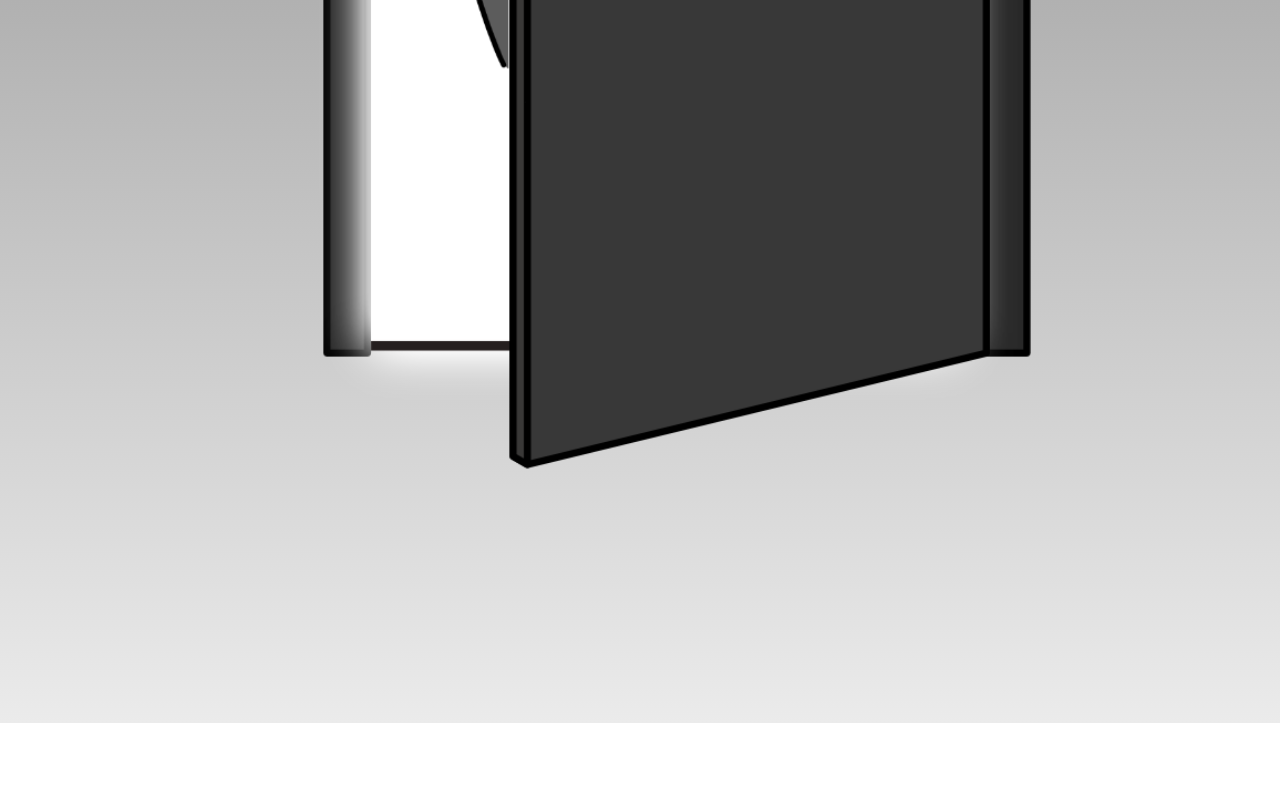
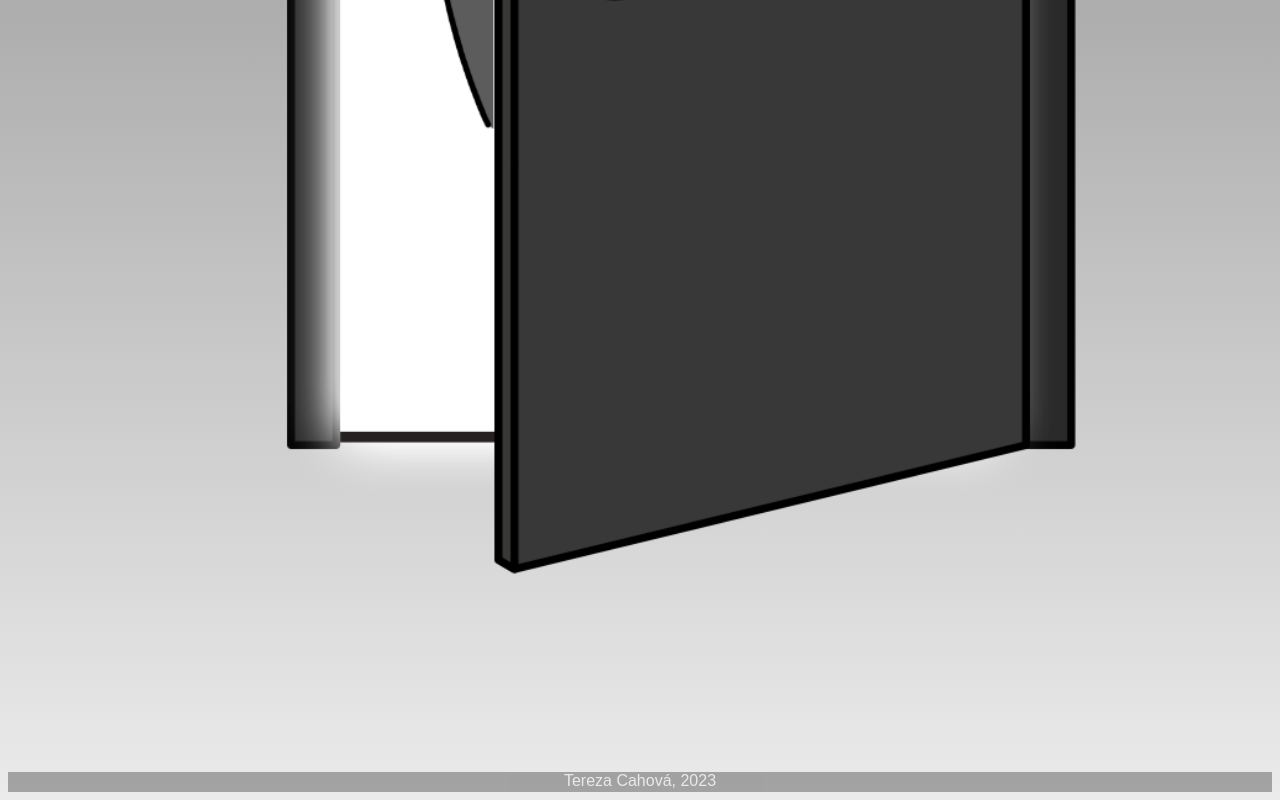
Before and after one commit to 492632/CooARproject, a plain HTML site: page index.html in a window 1280 px wide. Shown: the part 1623-2423 px from the top of the page. Before the commit the page ends 2346 px from the top, so only its background shows below. Drawn offline with Linux system fonts and the light colour scheme.

Commit message:
Add footer

```diff
--- a/index.html
+++ b/index.html
@@ -9,7 +9,7 @@
     <body>
 
         <div>
-            <img src="logoWhite.png" style="width: 100%; margin-top: 3rem;">
+            <img src="logoWhite.png" style="width: 90%; margin-top: 5rem;">
         </div>
 
         <div style="margin-top: 5rem;">
@@ -30,4 +30,8 @@
 
     </body>
 
+    <footer>
+        <p>Tereza Cahová, 2023</p>
+    </footer>
+
 </html>
--- a/style.css
+++ b/style.css
@@ -5,12 +5,13 @@
 
 body{
     background: linear-gradient(0deg, rgba(235,235,235,1) 0%, rgba(56,56,56,1) 95%);
-    padding: 5%;
+	min-height: 100%;
+	height: 100%;
 }
 
 
 .mainPageBtn{
-    width: 100%;
+    width: 90%;
     height: 100px;
     font-size: 40px;
     margin-top: 20px;
@@ -82,3 +83,14 @@ body{
 	z-index: 1;
 	padding: 5px;
 }
+
+footer {
+	clear: both;
+    position: relative;
+    height: 20px;
+    margin-top: -20px;
+   	width: 100%;
+	background-color: #383838;
+	color: #ebebeb;
+	opacity: 0.4;
+}
```
